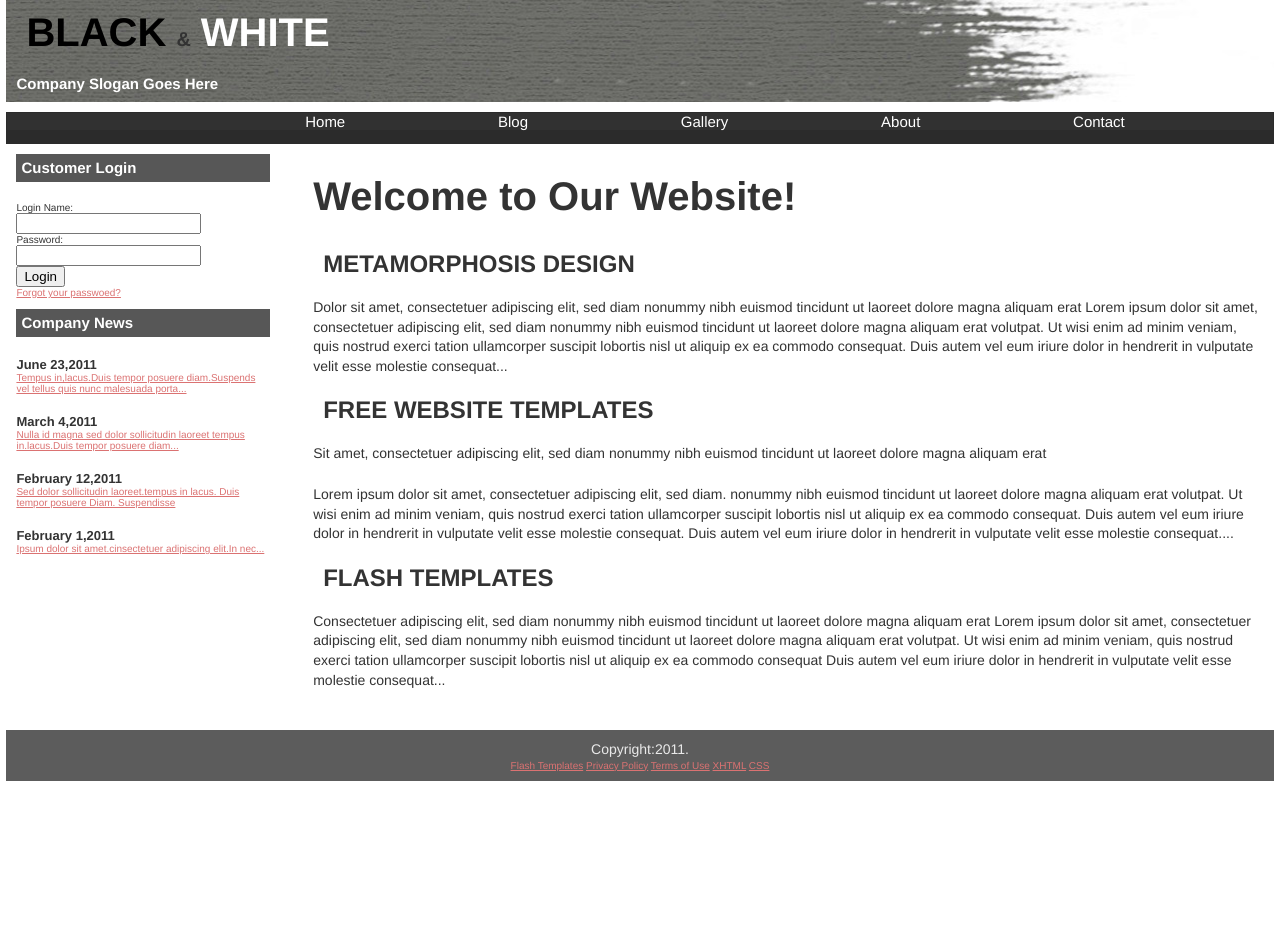
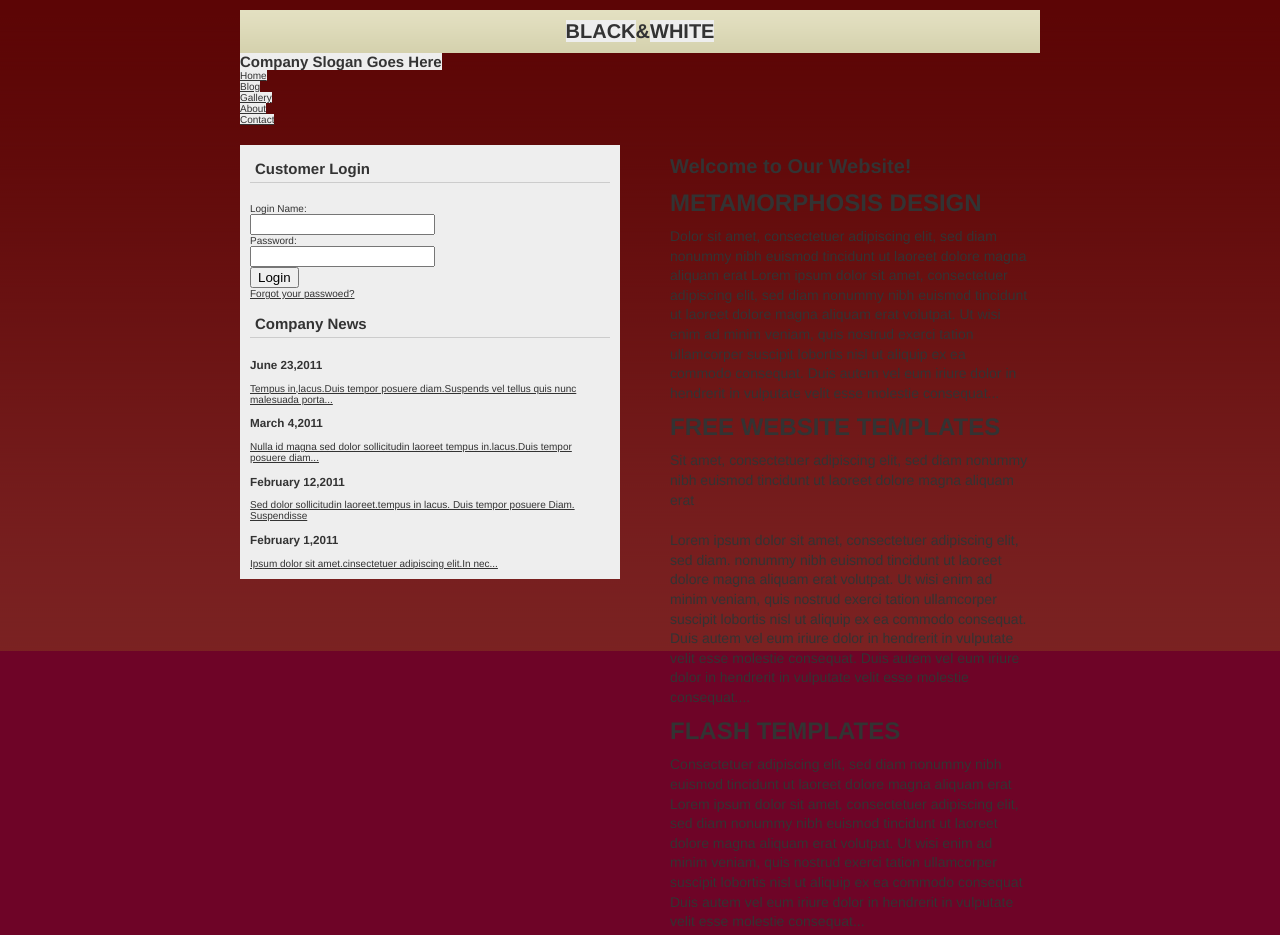
Before and after one commit to muyuechian/2021, a plain HTML site: page index.html in a window 1280 px wide. Shown: the top 935 px of the page. Before the commit the page ends 800 px from the top, so only its background shows below. Drawn offline with Linux system fonts and the light colour scheme.

Commit message:
Update style.css

```diff
--- a/css/style.css
+++ b/css/style.css
@@ -10,42 +10,17 @@ a little easier
 */
 body {
 	margin: 0 auto;
-	width: 99%;
+	width: 800px;
 	padding: 0;
-	background: #ffffff top;
-	font-family: Microsoft JhengHei,Helvetica, sans-serif;
+	background: #6e0427 url('../images/body_bg.gif') repeat-x top;
+	font-family: Helvetica, sans-serif;
 	font-size: 62.5%;
 	color: #333;
 }
 
-h1, h2, h3, h4, p, ul, li {
+h1, h2, p, ul, li {
 	margin: 0;
 	padding: 0;
-}
-
-#menu{
-	background: #2b2b2b;
-	text-align: center;
-	margin: 10px 0 0 0;
-	padding:1px;
-	height: 30px;
-}
-
-#menu li{
-	display: inline;
-
-	margin: 0 0 0 150px;
-	font-size: 150%;
-}
-
-#menu li a{
-	color: #fff;
-	text-decoration: none;
-	background: none;
-}
-
-ul{
-	background: rgb(49, 49, 49)
 }
 
 p {
@@ -54,15 +29,15 @@ p {
 }
 
 ul {
-	list-style-type:none;
+	list-style-type: none;
 }
 
 a:link {
-	color: rgb(219, 114, 114);
-	background: rgba(0, 0, 0, 0);
+	color: #333;
+	background: #eee;
 }
 a:visited {
-	color: #000000;
+	color: #ff0000;
 	background: #eee;
 }
 
@@ -72,6 +47,7 @@ span.amp {
 	font-weight: normal;
 	font-style: italic;
 }
+
 
 #masthead {
 	margin: 0 auto ;
@@ -110,59 +86,32 @@ the layout
 #wrap {
 	clear: both;
 	margin: 0 auto;
-	padding: 100px;
+	padding: 10px;
 	width: 780px;
 	background: #fff;
 	border: 10px solid #5c0505;
 }
 
-#header{
-	background: url('../images/title_bg.jpg');
+#header img {
+	border: 10px solid #ccc;
 }
 
-#black{
+#header h1 {
 	font-size: 2em;
-	margin: 0 0 0 0;
+	margin: 10px 0 0 0;
 	padding: 10px;
-	text-align: left;
-	color: #000000;
-}
-
-#white{
-	font-size: 2em;
-	margin: 0 0 0 0;
-	padding: 10px;
-	text-align: left;
-	color: #ffffff;
-}
-
-#metamorph{
-	color: #fff;
-}
-
-#header h1,h2{
-	margin: 0 0 0 0;
-	padding: 10px;
+	text-align: center;
+	background: url('../images/tagline_bg.gif') repeat-x;
 }
 
 #content, #sidebar {
-	width: 240px;
+	width: 360px;
 	margin: 20px 0 20px 0;
 	padding: 10px;
 }
 
 #content {
-	width: 75%;
 	float: right;
-}
-
-#content h1,h2 {
-	background: none;
-}
-
-#content h1 {
-	font-size: 4em;
-	margin: 0 0 10px 0;
 }
 
 #content h2 {
@@ -184,34 +133,28 @@ the layout
 }
 
 #sidebar {
-	width: 20%;
 	float: left;
-	margin: 0 10px 0 0;
+	background: #eee;
 }
 
 #sidebar h2 {
 	font-weight: bold;
-	color: #fff;
-	background: rgb(87, 87, 87);
-	border-bottom: 1px solid rgb(87, 87, 87);
+	border-bottom: 1px solid #ccc;
 	margin: 0 0 20px 0;
 	padding: 5px;
 }
 
-#sidebar h3{
-	font-weight: bold;
-	font-size: small;
-}
-
-#News {
-	margin: 20px 0 0 0;
+#port li {
+	margin: 0 10px 20px 0;
+	float: left;
+	border: 5px solid #ddd;
 }
 
 #footer {
-	bottom: 0%;
 	clear: both;
-	background: rgb(92, 92, 92);
+	background: #eee;
 	padding: 10px;
+	border-top: 2px solid #ddd;
 	text-align: center;
-	color: rgb(233, 233, 233);
+	color: #777;
 }
```
